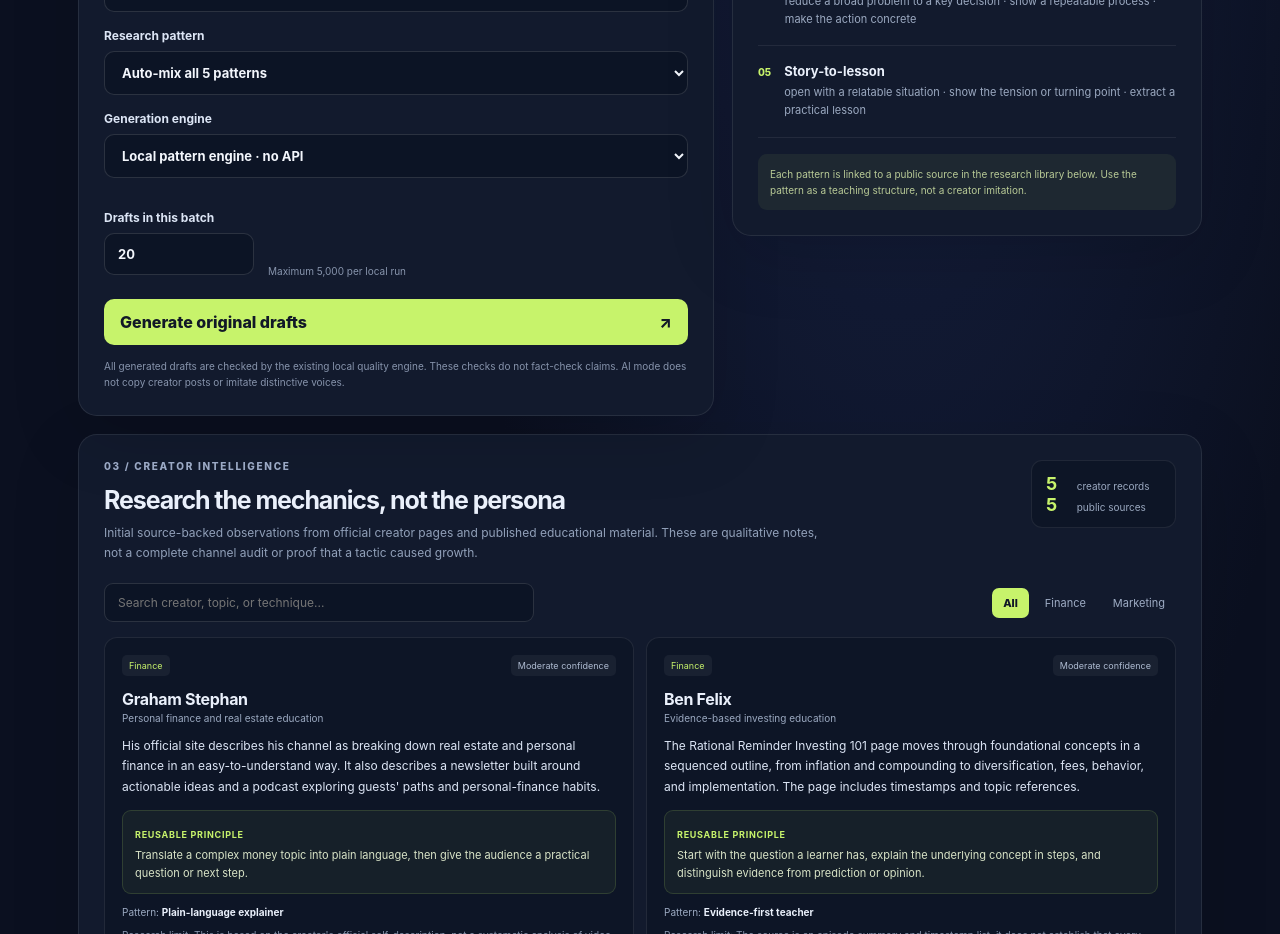
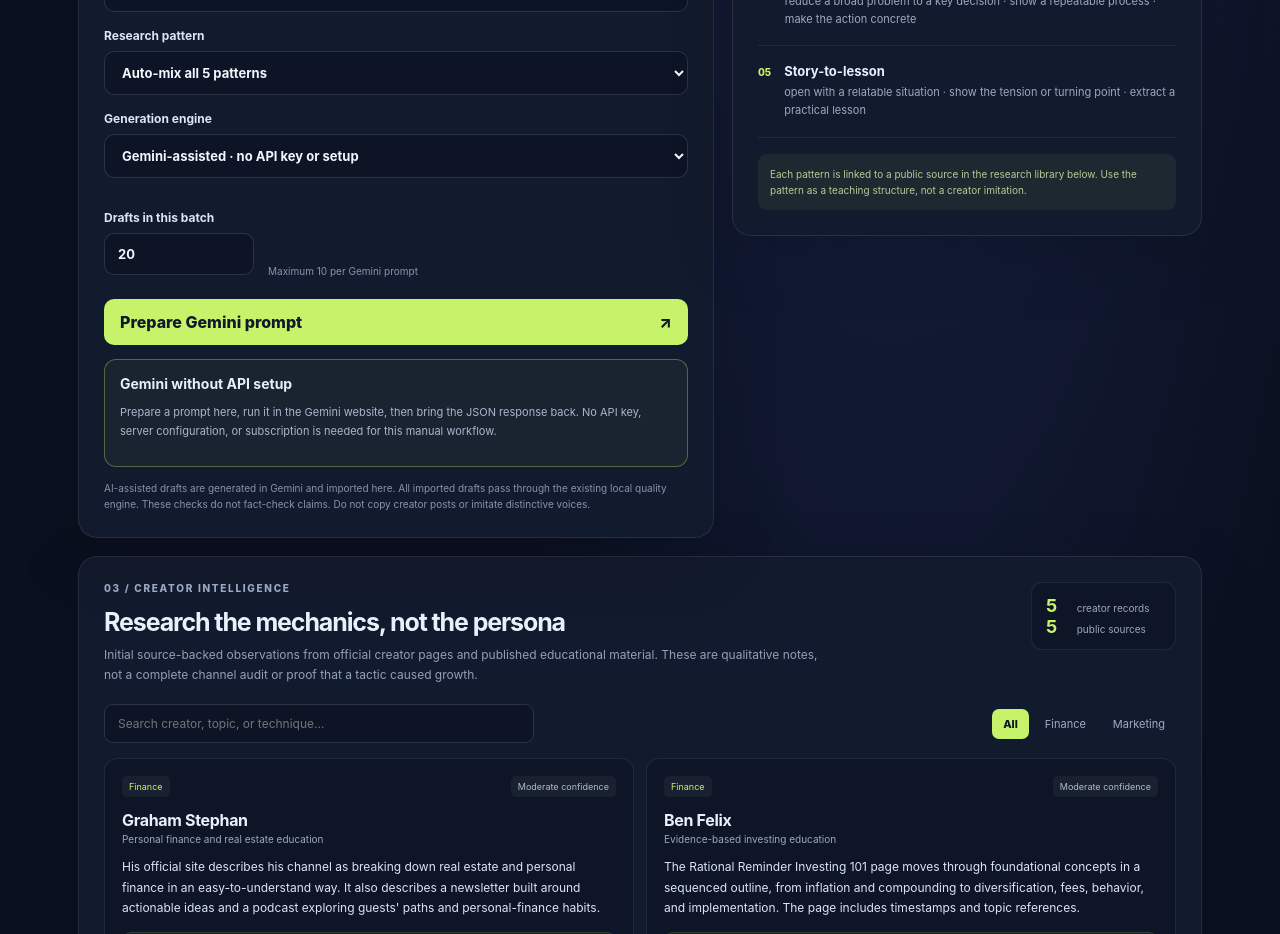
Before and after one commit to akameredon/1-million-content-engine, a React (Vite) app: page / in a window 1280 px wide. Shown: the part 1140-2074 px from the top of the page. Built offline with nearby package versions, Linux system fonts and the light colour scheme; no server answers.

Commit message:
Replace API setup flow with manual Gemini workflow

```diff
--- a/src/App.jsx
+++ b/src/App.jsx
@@ -4,7 +4,8 @@
 import { creatorProfiles, researchSources } from './researchLibrary.js';
 import { summarizeQuality } from './qualityEngine.js';
 import { createEvidenceRecord, getPublicationReadiness, reviewEvidence } from './evidenceEngine.js';
-import { generateAiPosts, getAiServiceStatus } from './aiGeneration.js';
+import { buildExternalPrompt, parseExternalAiResponse } from './externalAi.js';
+import './externalAi.css';
 
 const STORAGE_KEY = 'million-content-engine-v1';
 const initial = { topic: 'building a profitable business', idea: 'consistent execution and customer feedback', audience: 'global creators and business owners', category: 'Marketing', count: 20, patternId: 'auto' };
@@ -17,9 +18,9 @@
   const [loaded, setLoaded] = useState(false);
   const [researchCategory, setResearchCategory] = useState('All');
   const [researchQuery, setResearchQuery] = useState('');
-  const [generationMode, setGenerationMode] = useState('local');
-  const [aiAccessCode, setAiAccessCode] = useState('');
-  const [aiServiceStatus, setAiServiceStatus] = useState({ checking: true, configured: false });
+  const [generationMode, setGenerationMode] = useState('external');
+  const [externalPrompt, setExternalPrompt] = useState('');
+  const [externalResponse, setExternalResponse] = useState('');
   const [generating, setGenerating] = useState(false);
 
   useEffect(() => {
@@ -36,11 +37,6 @@
     catch { setNotice('Browser storage is full. Export your drafts to keep a copy.'); }
   }, [posts, loaded]);
 
-  useEffect(() => {
-    getAiServiceStatus().then((status) => setAiServiceStatus({ ...status, checking: false }))
-      .catch(() => setAiServiceStatus({ checking: false, configured: false, unavailable: true }));
-  }, []);
-
   const readyCount = posts.filter((p) => p.quality === 'ready').length;
   const qualitySummary = summarizeQuality(posts);
   const visiblePosts = useMemo(() => filter === 'all' ? posts : posts.filter((p) => p.quality === filter), [posts, filter]);
@@ -52,12 +48,33 @@
     if (generating) return;
     setGenerating(true);
     try {
-      const generated = generationMode === 'ai' ? await generateAiPosts(form, aiAccessCode) : generatePosts(form);
-      const batch = assessPosts(generated);
+      if (generationMode === 'external') {
+        setExternalPrompt(buildExternalPrompt(form));
+        setExternalResponse('');
+        setNotice('Gemini prompt prepared. Copy it, open Gemini, then paste Gemini’s JSON response below.');
+        return;
+      }
+      const batch = assessPosts(generatePosts(form));
       setPosts((current) => [...batch, ...current].slice(0, 10000));
-      setNotice('Generated ' + batch.length.toLocaleString() + ' ' + (generationMode === 'ai' ? 'AI-assisted' : 'local') + ' drafts. Automated checks are not fact-checking; review before use.');
+      setNotice('Generated ' + batch.length.toLocaleString() + ' local drafts. Automated checks are not fact-checking; review before use.');
     } catch (error) { setNotice(error.message); }
     finally { setGenerating(false); }
+  }
+  async function copyExternalPrompt() {
+    if (!externalPrompt) return;
+    try {
+      await navigator.clipboard.writeText(externalPrompt);
+      setNotice('Prompt copied. Open Gemini and paste it into a new chat.');
+    } catch { setNotice('Copy was blocked by this browser. Select the prompt text and copy it manually.'); }
+  }
+  function importExternalDrafts() {
+    try {
+      const imported = parseExternalAiResponse(externalResponse, form);
+      const batch = assessPosts(imported);
+      setPosts((current) => [...batch, ...current].slice(0, 10000));
+      setExternalResponse('');
+      setNotice('Imported ' + batch.length.toLocaleString() + ' AI-assisted drafts. Local quality checks ran; claims are not fact-checked. Review before use.');
+    } catch (error) { setNotice(error.message); }
   }
   function exportCsv() {
     const blob = new Blob([toCsv(posts)], { type: 'text/csv;charset=utf-8' });
@@ -113,11 +130,11 @@
           <label>Core lesson or idea<textarea value={form.idea} onChange={(e) => update('idea', e.target.value)} rows="3" placeholder="What should the audience learn?" required /></label>
           <label>Who is this for?<input value={form.audience} onChange={(e) => update('audience', e.target.value)} placeholder="e.g. first-time founders" /></label>
           <label>Research pattern<select value={form.patternId} onChange={(e) => update('patternId', e.target.value)}><option value="auto">Auto-mix all 5 patterns</option>{creatorFrameworks.map((pattern) => <option key={pattern.id} value={pattern.id}>{pattern.name}</option>)}</select></label>
-          <label>Generation engine<select value={generationMode} onChange={(e) => { const mode = e.target.value; setGenerationMode(mode); if (mode === "ai" && Number(form.count) > 10) update("count", "10"); }}><option value="local">Local pattern engine · no API</option><option value="ai">AI-assisted · Gemini free tier</option></select></label>
-          {generationMode === "ai" && <div className="ai-config"><div className="ai-status"><span className={aiServiceStatus.configured ? "ai-dot online" : "ai-dot"} />{aiServiceStatus.checking ? "Checking AI service…" : aiServiceStatus.configured ? "Server connected · " + aiServiceStatus.provider + " · " + aiServiceStatus.model : "Server setup required before AI generation"}</div><label>AI access code<input type="password" autoComplete="off" value={aiAccessCode} onChange={(e) => setAiAccessCode(e.target.value)} placeholder="Enter the server access code" /></label><a href="https://aistudio.google.com/apikey" target="_blank" rel="noreferrer">Get a Gemini API key ↗</a><p>Ask the server owner to configure GEMINI_API_KEY and CONTENT_ENGINE_ACCESS_TOKEN in server environment settings. The API key stays on the server; this access code is held only in this page memory and is not saved to browser storage.</p><p>AI requests are capped at 10 drafts each. Free-tier quotas vary by project and model. Do not submit private customer or personal information.</p></div>}
-          <div className="batch-row"><label>Drafts in this batch<input type="number" min="1" max={generationMode === "ai" ? 10 : 5000} value={form.count} onChange={(e) => update("count", e.target.value)} /></label><span>{generationMode === "ai" ? "Maximum 10 per AI request" : "Maximum 5,000 per local run"}</span></div>
-          <button className="primary-button" type="submit" disabled={generating}>{generating ? "Generating…" : generationMode === "ai" ? "Generate with Gemini" : "Generate original drafts"} <span>↗</span></button>
-          <p className="fine-print">All generated drafts are checked by the existing local quality engine. These checks do not fact-check claims. AI mode does not copy creator posts or imitate distinctive voices.</p>
+          <label>Generation engine<select value={generationMode} onChange={(e) => { const mode = e.target.value; setGenerationMode(mode); if (mode === 'external' && Number(form.count) > 10) update('count', 10); }}><option value="external">Gemini-assisted · no API key or setup</option><option value="local">Local pattern engine · no AI service</option></select></label>
+          <div className="batch-row"><label>Drafts in this batch<input type="number" min="1" max={generationMode === 'external' ? 10 : 5000} value={form.count} onChange={(e) => update('count', e.target.value)} /></label><span>{generationMode === 'external' ? 'Maximum 10 per Gemini prompt' : 'Maximum 5,000 per local run'}</span></div>
+          <button className="primary-button" type="submit" disabled={generating}>{generating ? 'Preparing…' : generationMode === 'external' ? 'Prepare Gemini prompt' : 'Generate original drafts'} <span>↗</span></button>
+          {generationMode === 'external' && <div className="external-ai-workflow"><h3>Gemini without API setup</h3><p>Prepare a prompt here, run it in the Gemini website, then bring the JSON response back. No API key, server configuration, or subscription is needed for this manual workflow.</p>{externalPrompt && <><label>Ready-to-copy prompt<textarea readOnly value={externalPrompt} onFocus={(e) => e.target.select()} /></label><div className="external-ai-actions"><button type="button" onClick={copyExternalPrompt}>Copy prompt</button><a href="https://gemini.google.com/app" target="_blank" rel="noreferrer">Open Gemini ↗</a></div><label>Paste Gemini’s complete JSON response<textarea className="response-box" value={externalResponse} onChange={(e) => setExternalResponse(e.target.value)} placeholder='Paste the JSON response containing a "posts" array here.' /></label><div className="external-ai-actions"><button className="import-button" type="button" onClick={importExternalDrafts} disabled={!externalResponse.trim()}>Import and quality-check drafts</button></div></>}</div>}
+          <p className="fine-print">AI-assisted drafts are generated in Gemini and imported here. All imported drafts pass through the existing local quality engine. These checks do not fact-check claims. Do not copy creator posts or imitate distinctive voices.</p>
         </form>
 
         <aside className="frameworks panel">
```
